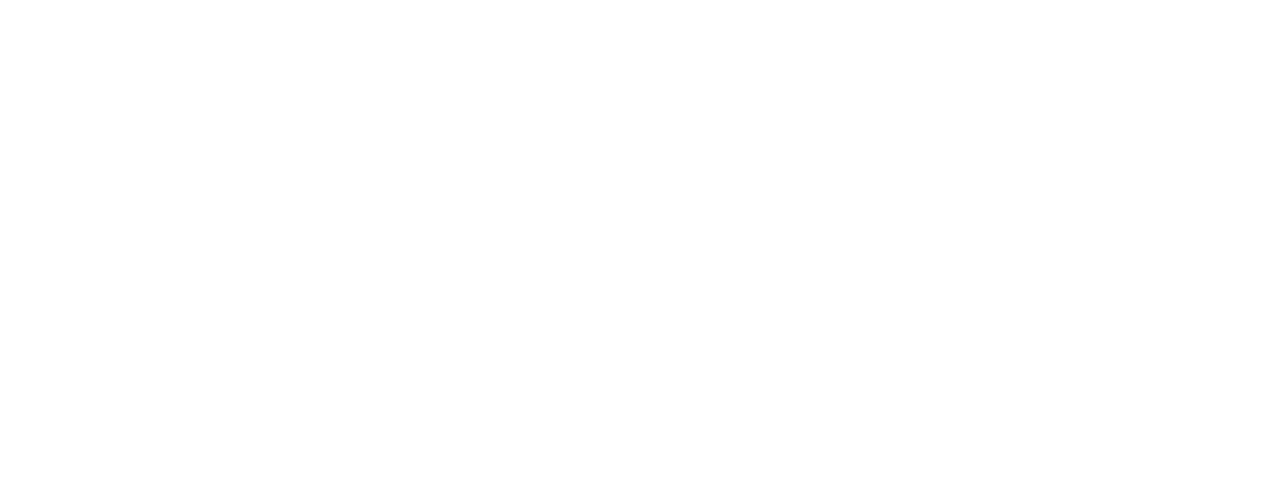
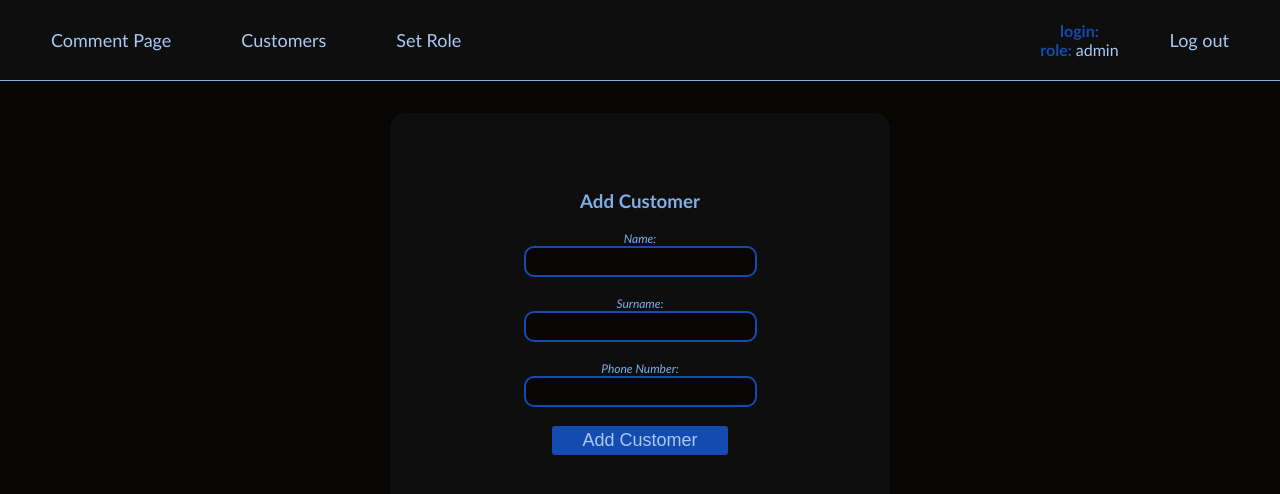
Before and after one commit to bhandziak/Politechnika---.NET, a React app: page /addcustomer in a window 1280 px wide. Before the commit this address had no page. Shown: the top 494 px of the page. Built offline with nearby package versions, Linux system fonts and the light colour scheme; sample sign-in values are in the browser's storage; the HTML template or start-up script is replaced by a standard one.

Commit message:
#US3: Added Customers Page and Add Customer Form.

```diff
--- a/src/App.js
+++ b/src/App.js
@@ -14,6 +14,8 @@
 import LoginPage from "./pages/public/LoginPage";
 import CommentPage from "./pages/private/CommentPage";
 import SetRolePage from "./pages/private/SetRolePage";
+import CustomersPage from "./pages/private/CustomersPage";
+import AddCustomerForm from "./pages/private/AddCustomerForm";
 
 
 const App = () => {
@@ -34,9 +36,19 @@
 
           {/* protected routes */}
           <Route path="/" element={<Layout />}>
+            {/* All users */}
             <Route element={<RequireAuth allowedRoles={['admin', 'mechanic', 'receptionist', 'user']} />}>
               <Route path="comment" element={<CommentPage />} />
+              <Route path="customers" element={<CustomersPage />} />
+            </Route>
+            {/* Only Admin */}
+            <Route element={<RequireAuth allowedRoles={['admin']} />}>
               <Route path="setrole" element={<SetRolePage />} />
+            </Route>
+
+            {/* Only Receptionist, Admin */}
+            <Route element={<RequireAuth allowedRoles={['receptionist', 'admin']} />}>
+              <Route path="addcustomer" element={<AddCustomerForm />} />
             </Route>
           </Route>
 
--- a/src/api/ApiURL.js
+++ b/src/api/ApiURL.js
@@ -1,6 +1,11 @@
 const APIs = {
-    LOGIN_URL : "/api/user/login",
-    REGISTER_URL : "/api/user/register"
+    LOGIN : "/api/user/login",
+    REGISTER : "/api/user/register",
+
+    GET_ALL_USERS : "/api/user/getAllUsers",
+    SET_ROLE: "/api/user/setRole",
+    ADD_CUSTOMER: "api/customer/addCustomer"
+
 }
 
 export default APIs;
--- a/src/components/Layout.js
+++ b/src/components/Layout.js
@@ -1,6 +1,8 @@
 import React, { useState, useEffect, useContext } from "react";
 import { Outlet, Link, useLocation  } from 'react-router-dom';
 import { AuthContext } from '../context/AuthProvider';
+
+import LinkButton from "./LinkButton";
 
 
 const Layout = () => {
@@ -15,13 +17,16 @@
   return (
     <>
       <nav id='navigationPanel'>
-        <Link to="/comment"
-         className={currentPath == '/comment' ? 'navButton navButtonActive' : 'navButton'} >
-        Comment Page</Link>
+        <LinkButton webpath='/comment' name='Comment Page' />
+        <LinkButton webpath='/customers' name='Customers' />
         { role == 'admin' &&
-            <Link to="/setrole"
-            className={currentPath == '/setrole' ? 'navButton navButtonActive' : 'navButton'}>
-            Set Role</Link>
+        <>
+            <LinkButton webpath='/setrole' name='Set Role' />
+        </>
+        }
+        { ['receptionist', 'admin'].includes(role)  &&
+        <>
+        </>
         }
 
         <div id='rightSide'>
@@ -37,7 +42,7 @@
       </nav>
 
       <main id='layoutContext'>
-        <Outlet /> {/* tu będą renderowane podstrony */}
+        <Outlet /> {/* podstrony */}
       </main>
     </>
   );
--- /dev/null
+++ b/src/components/LinkButton.js
@@ -0,0 +1,16 @@
+import React from 'react'
+import { Outlet, Link, useLocation  } from 'react-router-dom';
+
+const LinkButton = ({webpath, name}) => {
+  const location = useLocation();
+  const currentPath = location.pathname;
+
+  return (
+    <Link to={webpath}
+    className={currentPath == webpath ? 'navButton navButtonActive' : 'navButton'}>
+        {name}
+    </Link>
+  )
+}
+
+export default LinkButton
--- a/src/context/RequireAuth.js
+++ b/src/context/RequireAuth.js
@@ -12,7 +12,8 @@
   if (allowedRoles.includes(role)) {
     return <Outlet />;
   } else if (userId) {
-    return <Navigate to="/unauthorized" state={{ from: location }} replace />;
+    // unauthorized
+    return <Navigate to="/comment" state={{ from: location }} replace />;
   } else {
     return <Navigate to="/login" state={{ from: location }} replace />;
   }
--- /dev/null
+++ b/src/pages/private/AddCustomerForm.js
@@ -0,0 +1,101 @@
+import React, { useState, useRef,useContext  } from "react";
+import { AuthContext } from "../../context/AuthProvider";
+import PopUp from "../../components/PopUp";
+import axios from "../../api/axios";
+import APIs from "../../api/ApiURL";
+
+const AddCustomerForm = () => {
+  const { userId } = useContext(AuthContext);
+  const popUpRef = useRef();
+
+  const [formData, setFormData] = useState({
+    name: "",
+    surname: "",
+    phoneNumber: ""
+  });
+
+  const handleChange = (e) => {
+    popUpRef.current?.hide();
+    const { name, value } = e.target;
+
+    setFormData(prev => ({
+      ...prev,
+      [name]: value
+    }));
+  };
+
+  const addCustomer = async (e) => {
+    e.preventDefault();
+
+    const { name, surname, phoneNumber } = formData;
+
+    if (!name || !surname || !phoneNumber) {
+      popUpRef.current?.show("Wszystkie pola są wymagane.");
+      return;
+    }
+
+    try {
+      const response = await axios.post(APIs.ADD_CUSTOMER,
+        JSON.stringify({
+          FirstName: name,
+          LastName: surname,
+          PhoneNumber: phoneNumber
+         }),
+        { headers: {
+          'Content-Type': 'application/json',
+          'auth': userId
+       } }
+      );
+
+      if (response.status === 200) {
+        popUpRef.current?.show(response.data.message);
+        setFormData({ name: "", surname: "", phoneNumber: "" });
+      }
+    } catch (err) {
+      popUpRef.current?.show(err.response?.data || err.message);
+    }
+  };
+
+  return (
+    <div className="content">
+
+      <form className="loginPanel">
+        <h3>Add Customer</h3>
+        <label htmlFor="name">Name:</label>
+        <input
+          name="name"
+          id="name"
+          className="textInput"
+          autoComplete="off"
+          value={formData.name}
+          onChange={handleChange}
+        /><br />
+
+        <label htmlFor="surname">Surname:</label>
+        <input
+          name="surname"
+          id="surname"
+          className="textInput"
+          autoComplete="off"
+          value={formData.surname}
+          onChange={handleChange}
+        /><br />
+
+        <label htmlFor="phoneNumber">Phone Number:</label>
+        <input
+          name="phoneNumber"
+          id="phoneNumber"
+          className="textInput"
+          autoComplete="off"
+          value={formData.phoneNumber}
+          onChange={handleChange}
+        /><br />
+
+        <PopUp ref={popUpRef} />
+        <button className="btn" onClick={addCustomer}>Add Customer</button>
+      </form>
+    </div>
+  );
+};
+
+export default AddCustomerForm;
--- /dev/null
+++ b/src/pages/private/CustomersPage.js
@@ -0,0 +1,66 @@
+import React, { useEffect, useState,  useContext, useRef} from 'react';
+import axios from '../../api/axios';
+import { AuthContext } from '../../context/AuthProvider';
+import PopUp from '../../components/PopUp';
+import LinkButton from '../../components/LinkButton';
+
+const CustomersPage = () => {
+    const popUpRef = useRef();
+    const { login, userId, role, setAuth } = useContext(AuthContext);
+    const [customers, setCustomers] = useState([]);
+
+    const fetchCustomers = async () => {
+      try {
+        const response = await axios.get('/api/customer/getCustomers',{
+            headers: {
+                'Content-Type': 'application/json',
+                'auth': userId
+            }
+        });
+        console.log(response.data)
+        setCustomers(response.data);
+      } catch (err) {
+        popUpRef.current?.show('Błąd pobierania użytkowników: ' + err.message);
+      }
+    };
+
+    useEffect(() => {
+      fetchCustomers();
+  }, []);
+  return (
+    <div className='content'>
+
+        <PopUp ref={popUpRef} />
+      <table className='dataTable'>
+        <thead>
+          <tr className='dataTr'>
+            <th className='dataTh'>Nr.</th>
+            <th className='dataTh'>Name</th>
+            <th className='dataTh'>Surname</th>
+            <th className='dataTh'>Phone number</th>
+            <th></th>
+          </tr>
+        </thead>
+        <tbody>
+          {customers.map((customer,index) => (
+            <tr className='dataTr' key={customer.customerId}>
+              <td className='dataTd'>{index + 1}</td>
+              <td className='dataTd'>{customer.nameCustomer}</td>
+              <td className='dataTd'>{customer.surnameCustomer}</td>
+              <td className='dataTd'>{customer.phoneNumber}</td>
+              <td className='dataTd'>
+                <button className="btn">Details</button>
+              </td>
+            </tr>
+          ))}
+        </tbody>
+      </table>
+      { ['receptionist', 'admin'].includes(role)  &&
+        <LinkButton webpath='/addcustomer' name='Add customer' />
+      }
+
+    </div>
+  )
+}
+
+export default CustomersPage
--- a/src/pages/private/SetRolePage.js
+++ b/src/pages/private/SetRolePage.js
@@ -1,5 +1,6 @@
 import React, { useEffect, useState,  useContext, useRef} from 'react';
 import axios from '../../api/axios';
+import APIs from '../../api/ApiURL';
 import { AuthContext } from '../../context/AuthProvider';
 import PopUp from '../../components/PopUp';
 
@@ -9,10 +10,9 @@
     const [users, setUsers] = useState([]);
     const roles = ['admin', 'mechanic', 'receptionist', 'user'];
 
-    useEffect(() => {
     const fetchUsers = async () => {
       try {
-        const response = await axios.get('/api/user/getAllUsers',{
+        const response = await axios.get(APIs.GET_ALL_USERS,{
             headers: {
                 'Content-Type': 'application/json',
                 'auth': userId
@@ -25,13 +25,14 @@
       }
     };
 
-    fetchUsers();
+    useEffect(() => {
+      fetchUsers();
   }, []);
 
   const handleRoleChange = async (selectedUserId, newRole) => {
     console.log(userId);
     try {
-      await axios.put(`/api/user/setRole/${selectedUserId}`,
+      await axios.put(`${APIs.SET_ROLE}/${selectedUserId}`,
         { role: newRole },{
             headers: {
                 'Content-Type': 'application/json',
--- a/src/pages/public/LoginPage.js
+++ b/src/pages/public/LoginPage.js
@@ -37,7 +37,7 @@
         }
 
         try {
-            const response = await axios.post(APIs.LOGIN_URL,
+            const response = await axios.post(APIs.LOGIN,
                 JSON.stringify({
                     Login: formState.login,
                     Password: formState.password
--- a/src/pages/public/RegisterPage.js
+++ b/src/pages/public/RegisterPage.js
@@ -76,7 +76,7 @@
     }
 
     try {
-      const data = await axios.post(APIs.REGISTER_URL,
+      const data = await axios.post(APIs.REGISTER,
         JSON.stringify({
             Login: login,
             Password: password }),
--- a/src/style/Layout.scss
+++ b/src/style/Layout.scss
@@ -37,6 +37,7 @@
     border-radius: 20px;
     font-size: 18px;
     padding: 4px 30px 4px 30px;
+    margin: 0 5px 0 5px;
     font-weight: 500;
     text-decoration: none;
     height: 40px;
```
